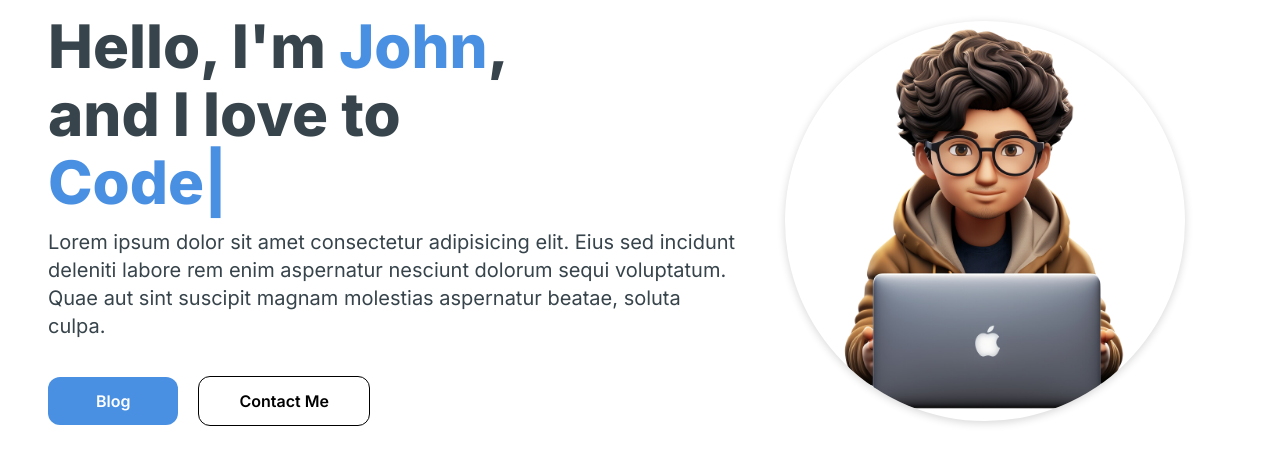
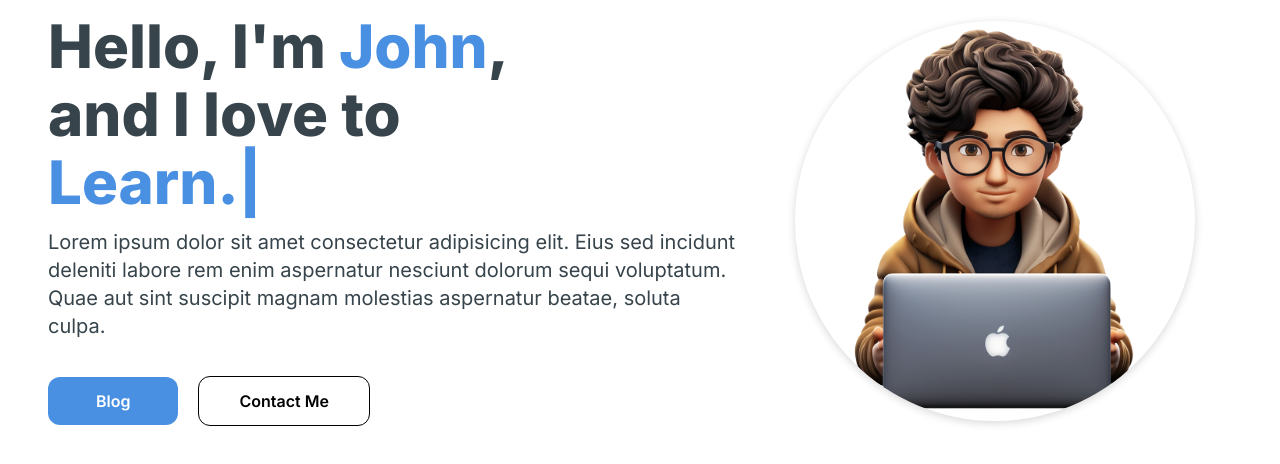
Before and after one commit to lecegues/lecegues-website, a Next.js app in the folder client/: page / in a window 1280 px wide. Shown: the top 464 px of the page. Built offline with nearby package versions, Linux system fonts and the light colour scheme.

Commit message:
Added a typing animation using react-type-animation library

```diff
--- a/client/app/components/HeroSection.jsx
+++ b/client/app/components/HeroSection.jsx
@@ -1,6 +1,10 @@
+'use client'
+
 import React from 'react';
-import Image from 'next/image';
 import '../../styles/LandingPage.css';
+import { TypeAnimation } from 'react-type-animation';
+
+
 
 const HeroSection = () => {
     return (
@@ -10,12 +14,30 @@ const HeroSection = () => {
                 {/* First 7 columns (out of 12) */}
                 <div className="col-span-7 place-self-center">
 
-                    {/* Header */ }
-                    <h1 className="text-[#37444B] lg:text-6xl text-4xl font-extrabold">
+                    {/* Header*/ }
+                    {/* Note: Changes must be applied to all 3 <h1>'s */}
+                    <h1 className="text-[#37444B] text-4xl md:text-5xl lg:text-6xl font-extrabold">
                         Hello, I'm <span className="text-[#4A90E2]">John</span>,
                     </h1>
-                    <h1 className="text-[#37444B] mt-2 lg:text-6xl text-4xl font-extrabold">and I love to</h1>
-                    <h1 className="text-[#4A90E2] mt-2 mb-4 lg:text-6xl text-4xl font-extrabold">Code|</h1>
+                    <h1 className="text-[#37444B] mt-2 text-4xl md:text-5xl lg:text-6xl font-extrabold">and I love to</h1>
+                    <h1 className="text-[#4A90E2] mt-2 mb-4 text-4xl md:text-5xl lg:text-6xl font-extrabold">
+                        <TypeAnimation
+                            sequence={[
+
+                            'Code.',
+                            1000,
+                            'Fence.',
+                            1000,
+                            'Learn.',
+                            1000,
+                            'Ball.',
+                            1000
+                            ]}
+                            wrapper="span"
+                            speed={10}
+                            repeat={Infinity}
+                        />
+                    </h1>
 
 
                     {/* SubHeader */}
@@ -26,10 +48,10 @@ const HeroSection = () => {
                     {/* Buttons */}
                     {/* @TODO: change hover colors*/}
                     <div>
-                        <button className="px-12 py-3 rounded-xl mr-4 bg-[#4A90E2] hover:bg-[#37444B] text-white font-semibold">
+                        <button className="px-12 py-3 w-full sm:w-fit rounded-xl mr-4 bg-[#4A90E2] hover:bg-[#37444B] text-white font-semibold">
                             Blog
                         </button>
-                        <button className="px-10 py-3 rounded-xl  ml-1 bg-transparent hover:bg-slate-300 text-black border border-black mt-3 font-semibold">
+                        <button className="px-10 py-3 w-full sm:w-fit rounded-xl  ml-1 bg-transparent hover:bg-slate-300 text-black border border-black mt-3 font-semibold">
                             Contact Me
                         </button>
                     </div>
@@ -37,7 +59,7 @@ const HeroSection = () => {
                 </div>
 
                 {/* Last 5 columns (out of 12) */}
-                <div className="col-span-5 place-self-center mt-4 lg:mt-0">
+                <div className="col-span-5 place-self-center mt-5 lg:mt-0 md:ml-5">
 
                     {/* Hero Image */}
                     <div className="w-[250px] h-[250px] sm:w-[325px] sm:h-[325px] md:w-[400px] md:h-[400px] relative">
--- a/client/app/page.js
+++ b/client/app/page.js
@@ -3,8 +3,10 @@ import HeroSection from './components/HeroSection';
 
 export default function Home(){
   return (
-    <main className="flex flex-col min-h-screen container mx-auto px-12 py-4">
-      <HeroSection />
+    <main className="flex min-h-screen flex-col bg-white">
+      <div className="container mx-auto px-12 py-4">
+        <HeroSection />
+      </div>
     </main>
 
   );
--- a/client/package.json
+++ b/client/package.json
@@ -13,7 +13,8 @@
     "babel": "^6.23.0",
     "next": "14.0.4",
     "react": "^18",
-    "react-dom": "^18"
+    "react-dom": "^18",
+    "react-type-animation": "^3.2.0"
   },
   "devDependencies": {
     "autoprefixer": "^10.0.1",
```
Also changed, not shown: client/app/components/USAGE.md (deleted, +0 -1 lines), 1 other file (tests, documents, lock files or other folders).
